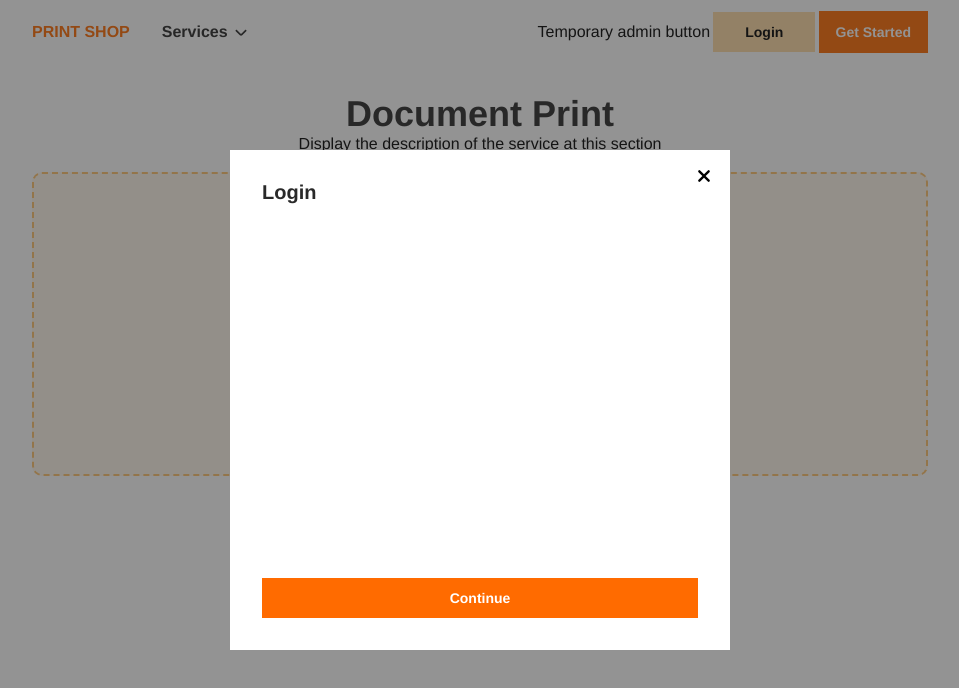
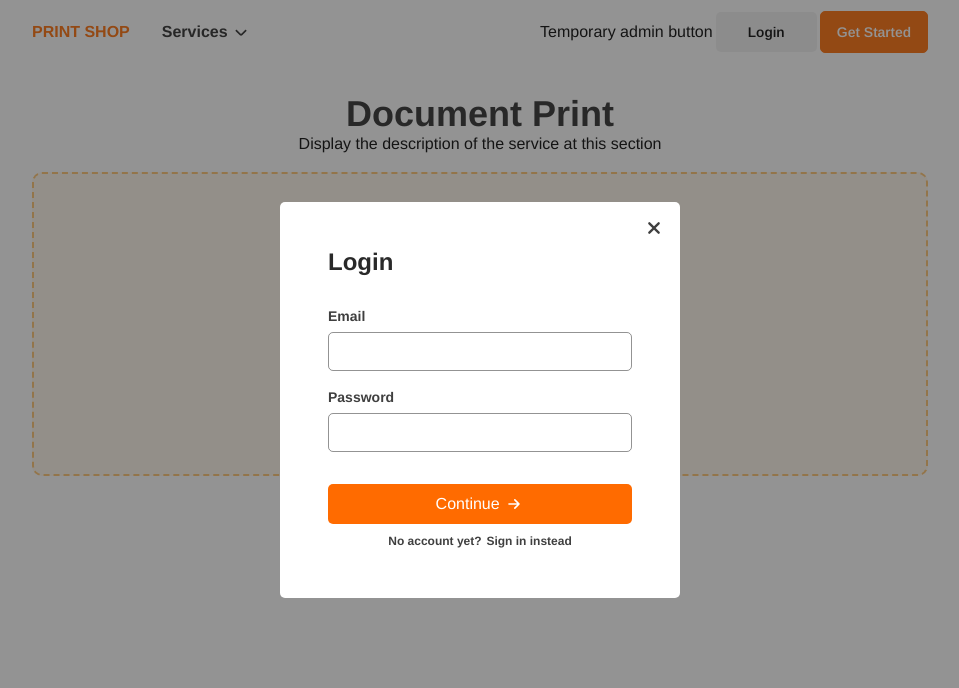
Before and after one commit to GeloyC/printshop, a React (Vite) app in the folder client/: page /service/slug in a window 1280 px wide. Both pictures are taken after a click on the button "Login". Shown: the top 688 px of the page, without its empty margins (160-1119 px from the left). Built offline with nearby package versions, Linux system fonts and the light colour scheme.

Commit message:
design a draft for login and signup modal

```diff
--- a/client/src/components/client/navbar.tsx
+++ b/client/src/components/client/navbar.tsx
@@ -33,18 +33,20 @@ function NavBar () {
 
                 <div className="flex items-center h-full gap-[0.2rem]">
                     <Link to="/admin/service">Temporary admin button</Link>
-                    <button onClick={()=>setLoginOpen(true)} className="bg-[#ffdca5] hover:bg-[#ffc36d] active:bg-[#ffdca5] px-[1rem] py-[0.5rem] cursor-pointer transition-all duration-100">
-                        <span className="px-[1rem] font-bold text-[14px]">Login</span>
+                    <button onClick={()=>setLoginOpen(true)} className="bg-[#f2f2f2] hover:bg-[#B1B2B5]/50 active:bg-[#f2f2f2] px-[1rem] py-[0.5rem] rounded-[5px] cursor-pointer transition-all duration-100">
+                        <span className="px-[1rem] text-[14px] font-[600]">Login</span>
                     </button>
-                    <button onClick={()=>setSignupOpen(true)} className="border border-[#ff6b00] bg-[#ff6b00] hover:bg-[#e76100] active:bg-[#ff6b00] px-[1rem] py-[0.5rem] cursor-pointer transition-all duration-100">
-                        <span className="text-[#FFF] font-bold text-[14px]">Get Started</span>
+                    <button onClick={()=>setSignupOpen(true)} className="border border-[#ff6b00] bg-[#ff6b00] hover:bg-[#e76100] active:bg-[#ff6b00] px-[1rem] py-[0.5rem] rounded-[5px] cursor-pointer transition-all duration-100">
+                        <span className="text-[#FFF] text-[14px] font-[600]">Get Started</span>
                     </button>
                 </div>
             </section>
 
             {signupOpen && (
                 <ModalWrapper>
-                    <Signup />
+                    <Signup
+                        close={()=>setSignupOpen(false)}
+                    />
                 </ModalWrapper>
             )}
 
@@ -52,6 +54,7 @@ function NavBar () {
                 <ModalWrapper>
                     <Login
                         close={()=>setLoginOpen(false)}
+                        setSignupOpen={setSignupOpen}
                     />
                 </ModalWrapper>
             )}
--- a/client/src/components/client/services/ServiceItem.tsx
+++ b/client/src/components/client/services/ServiceItem.tsx
@@ -11,7 +11,7 @@ import { Link } from "react-router-dom";
 function ServiceItem () {
 
     return (
-        <Link to={'/service/slug'} className={`group relative grid grid-rows-[auto_auto] w-full h-[250px] rounded-[8px] bg-[#ffc36d]/0 hover:bg-[#ffdca5] p-[0.5rem] transition-all duration-100`}>
+        <Link to={'/service/slug'} className={`group relative grid grid-rows-[auto_auto] w-full h-[250px] rounded-[8px] bg-[#ffc36d]/0 hover:bg-[#ffdca5] p-[0.5rem] transition-all duration-200`}>
             <div className="flex w-full h-[200px] bg-[#f2f2f2] rounded-[5px] overflow-hidden z-10">
                 <img src="/samples-deletelater/985797580.png" alt="" className="w-full h-full"/>
             </div>
--- a/client/src/components/modal/client/Login.tsx
+++ b/client/src/components/modal/client/Login.tsx
@@ -1,34 +1,62 @@
 // icon
 import Close from '/src/assets/icon/close.svg?react'
+import Arrow from '/src/assets/icon/arrow-with-tail.svg?react';
+
+import type { SetStateAction } from 'react'
+
 
 interface LoginProp {
     close: () => void
+    setSignupOpen: React.Dispatch<SetStateAction<boolean>>
 }
 
 function Login ({
-    close
+    close,
+    setSignupOpen
 }: LoginProp) {
 
+    const handleSignupInstead = () => {
+        // reset input fields here
+        setSignupOpen(true)
+        close();
+    }
+
     return (
-        <div className="fade-up relative flex flex-col w-[500px] h-[500px] bg-[#fff] p-[2rem]">
-            <button onClick={close} className="absolute top-3 right-3 cursor-pointer">
-                <Close className='size-7'/>
+        <form className="fade-up relative flex flex-col w-[400px] h-auto bg-[#fff] p-[3rem] rounded-[5px] gap-[2rem]">
+            <button type='button' onClick={close} className="absolute top-3 right-3 cursor-pointer hover:bg-[#f2f2f2] active:bg-transparent rounded-full">
+                <Close className='size-7 opacity-75'/>
             </button>
-            <span className="text-[20px] text-[#292929] font-bold leading-none">Login</span>
+            <span className="text-[24px] text-[#292929] font-bold leading-none">Login</span>
 
 
             <div className='flex flex-col items-start w-full h-full gap-[1rem]'>
+                {/* input fields here */}
+                <div className='flex flex-col w-full full gap-[0.3rem]'>
+                    <span className='text-[14px] font-bold opacity-75'>Email</span>
+                    <input type="email" name="input_email" id="input_email"
+                    className='text-[14px] font-bold p-[0.5rem] border border-[#292929]/50 focus:outline-[#ff6b00] rounded-[5px]'/>
+                </div>
 
-                {/* input fields here */}
-
+                <div className='flex flex-col w-full full gap-[0.3rem]'>
+                    <span className='text-[14px] font-bold opacity-75'>Password</span>
+                    <input type="password" name="input_password" id="input_password"
+                    className='text-[14px] font-bold p-[0.5rem] border border-[#292929]/50 focus:outline-[#ff6b00] rounded-[5px]'/>
+                </div>
             </div>
 
-            <div className='flex items-center w-full gap-[0.3rem]'>
-                <button className='py-[0.5rem] w-full bg-[#ff6b00] hover:bg-[#cc4c02] active:bg-[#ff6b00] transition-all duration-100 cursor-pointer'>
-                    <span className='text-[14px] text-[#fff] font-bold'>Continue</span>
+            <div className='flex flex-col items-center w-full gap-[0.5rem]'>
+                <button className='group flex items-center justify-center gap-[0.3rem] py-[0.5rem] rounded-[5px] w-full bg-[#ff6b00] hover:bg-[#ea6200] active:bg-[#cc4c02]/90 transition-all duration-100 cursor-pointer'>
+                    <span className='text-[16px] text-[#fff]'>Continue</span>
+                    <Arrow className="size-5 group-hover:translate-x-1 transition-all duration-200" color='#fff' />
                 </button>
+
+                <div className='flex items-center justify-center gap-[0.3rem] text-[12px] text-[#404040] font-bold'>
+                    <span>No account yet?</span>
+                    <button type='button' onClick={handleSignupInstead}
+                    className='cursor-pointer hover:underline active:text-[#cc4c02]'>Sign in instead</button>
+                </div>
             </div>
-        </div>
+        </form>
     )
 }
 
--- a/client/src/components/modal/client/Signup.tsx
+++ b/client/src/components/modal/client/Signup.tsx
@@ -1,9 +1,59 @@
+// icon
+import Close from '/src/assets/icon/close.svg?react'
+import Arrow from '/src/assets/icon/arrow-with-tail.svg?react';
 
-function Signup () {
+
+type SignupProp = {
+    close: () => void
+}
+
+function Signup ({
+    close
+}: SignupProp) {
 
     return (
-        <div className="fade-up relative flex flex-col w-[500px] h-[500px] bg-[#fff] p-[2rem]">
-            asdas
+        <div className='fade-up grid grid-cols-2 rounded-[10px] overflow-hidden'>
+            <div className='flex items-center justify-center p-[0.5rem] bg-[#fff]'>
+                <div className='flex items-center justify-center w-full h-full bg-[#B1B2B5]/50 rounded-[5px]'>
+                    asdasd
+                </div>
+            </div>
+
+            <div className="relative flex flex-col items-start justify-between w-[400px] h-auto bg-[#fff] p-[3rem] gap-[2rem]">
+                <button onClick={close} className="absolute top-3 right-3 hover:bg-[#f2f2f2] active:bg-transparent rounded-full cursor-pointer">
+                    <Close className='size-7 opacity-75' />
+                </button>
+
+                <span className="text-[24px] text-[#292929] font-bold leading-none">Create an account</span>
+
+                <div className='flex flex-col items-start w-full h-full gap-[1rem]'>
+                    {/* input fields here */}
+                    <div className='flex flex-col gap-[0.3rem] w-full'>
+                        <span className='text-[14px] font-bold opacity-75'>Name</span>
+                        <input type="text" name="input_name" id="input_name"
+                        className='text-[14px] font-bold p-[0.5rem] border border-[#292929]/50 focus:outline-[#ff6b00] rounded-[5px]'/>
+                    </div>
+
+                    <div className='flex flex-col gap-[0.3rem] w-full'>
+                        <span className='text-[14px] font-bold opacity-75'>Email</span>
+                        <input type="email" name="input_email" id="input_email"
+                        className='text-[14px] font-bold p-[0.5rem] border border-[#292929]/50 focus:outline-[#ff6b00] rounded-[5px]'/>
+                    </div>
+
+                    <div className='flex flex-col w-full full gap-[0.3rem]'>
+                        <span className='text-[14px] font-bold opacity-75'>Password</span>
+                        <input type="password" name="input_password" id="input_password"
+                        className='text-[14px] font-bold p-[0.5rem] border border-[#292929]/50 focus:outline-[#ff6b00] rounded-[5px]'/>
+                    </div>
+                </div>
+
+                <div className='flex items-center w-full gap-[0.3rem]'>
+                    <button className='group flex items-center justify-center gap-[0.3rem] py-[0.5rem] rounded-[5px] w-full bg-[#ff6b00] hover:bg-[#ea6200] active:bg-[#cc4c02]/90 transition-all duration-100 cursor-pointer'>
+                        <span className='text-[16px] text-[#fff]'>Continue</span>
+                        <Arrow className="size-5 group-hover:translate-x-1 transition-all duration-200" color='#fff' />
+                    </button>
+                </div>
+            </div>
         </div>
     )
 }
--- a/client/src/pages/client/Cart/CartItem.tsx
+++ b/client/src/pages/client/Cart/CartItem.tsx
@@ -52,7 +52,7 @@ function CartItem ({
     }
 
     return (
-        <div className={`flex flex-col w-full py-[0.75rem] gap-[0.3rem] bg-[#fff] border-b border-[#292929]/25`}>
+        <div className={`flex flex-col w-full py-[0.75rem] gap-[0.3rem] bg-[#fff] border-b border-[#292929]/15`}>
             <div className="flex items-center justify-between w-full">
                 <div className="flex items-center gap-[0.5rem]">
                     {/* conditionally display icon for pdf or docx file based on file extension later */}
--- a/client/src/pages/client/Cart/OrderSummary.tsx
+++ b/client/src/pages/client/Cart/OrderSummary.tsx
@@ -1,3 +1,8 @@
+
+/*
+* If a user is not logged in, an alert window must pop once the 'Confirm Order button' is clicked
+* Files and configurations for each must not be wiped during login and must continue normally after successfully login
+*/
 
 
 function OrderSummary () {
--- a/client/src/pages/client/Service/DisplayFiles.tsx
+++ b/client/src/pages/client/Service/DisplayFiles.tsx
@@ -16,7 +16,6 @@ import type { fileItem } from "../../../types/FileType";
 
 interface DisplayFilesProp {
     setSelectedFile: React.Dispatch<SetStateAction<fileItem|null>>
-    setError: React.Dispatch<SetStateAction<string>>
 }
 
 function DisplayFiles ({
@@ -45,7 +44,7 @@ function DisplayFiles ({
             const fileExtension = file?.name.split('.').pop();
 
             const newFile: fileItem = {
-                id: crypto.randomUUID(),
+                id: `${file.name}-${file.name}-${file.lastModified}`,
                 file: file,
                 quantity: 1
             }
@@ -53,7 +52,7 @@ function DisplayFiles ({
             if(!allowedExtension.includes(String(fileExtension))) {
                 console.log(newFile.file.name, ' is not allowed because the extension is ', fileExtension)
 
-                setError('Only file with .pdf, .docx allowed');
+                setError('Only file with .pdf, .docx extension allowed');
                 setTimeout(()=>setError(''), 3000);
                 return;
             }
@@ -96,15 +95,13 @@ function DisplayFiles ({
             const fileExtension = file?.name.split('.').pop();
 
             const newFile: fileItem = {
-                id: crypto.randomUUID(),
+                id: `${file.name}-${file.name}-${file.lastModified}`,
                 file: file,
                 quantity: 1
             }
 
             if(!allowedExtension.includes(String(fileExtension))) {
-                console.log(file.name, ' is not allowed because the extension is ', fileExtension)
-
-                setError('Only file with .pdf, .docx allowed');
+                setError('Only file with .pdf, .docx extension allowed');
                 setTimeout(()=>setError(''), 3000);
                 return;
             }
@@ -147,6 +144,9 @@ function DisplayFiles ({
     }
 
 
+    useEffect(() => {
+        console.log('files: ', files)
+    }, [files])
 
     return (
         <div className={`fade-up flex flex-col w-full min-h-[300px] h-fit max-h-[620px] ${dragOver ? 'bg-[#ffdca5]' : 'bg-[#fff8ec]'} border-2 ${files.length <= 0 && 'border-dashed' } border-[#ffc36d] rounded-[10px] overflow-hidden`}>
@@ -184,12 +184,12 @@ function DisplayFiles ({
                 className={`flex ${files.length > 0 ? 'items-start justify-center' : 'items-center justify-center'} w-full min-h-[300px] h-fit max-h-full p-[1rem]
                 overflow-y-auto thin-scrollbar`}
             >
-                {files.length < 1 ? (
+                {files.length <= 0 ? (
                     <NoFilesWrapper />
                 ):(
                     <div className="grid grid-cols-2 items-center justify-center gap-[0.5rem] w-full">
                         {files.map((file, index) => (
-                            <DocumentItem key={file.id}
+                            <DocumentItem key={file?.id}
                                 file={file}
                                 onSelectFile={()=>setSelectedFile(file)}
                                 handleRemoveFile={()=>handleRemoveFile(index)}
--- a/client/src/pages/client/Service/DocumentItem.tsx
+++ b/client/src/pages/client/Service/DocumentItem.tsx
@@ -27,8 +27,8 @@ function DocumentItem ({
             <span className='absolute -top-2 left-5 px-[0.5rem] py-[0.2rem] text-[10px] text-[#292929]/75 font-bold leading-none border border-[#292929]/50 bg-[#fff] rounded-full text-nowrap'>Not yet configured</span>
 
             {file.file?.type === 'application/pdf' ? <PDFIcon className="size-10 shrink-0" color="#F40F02"/> : <DOCXIcon className="size-10 shrink-0" color="#1B5EBE"/>}
-            <div title={file.file.name} className="flex flex-col items-start w-full gap-[0.1rem]">
-                <span className="text-[14px] text-[#292929] font-bold w-auto truncate">{file.file.name}</span>
+            <div title={file.file?.name} className="flex flex-col items-start w-full gap-[0.1rem]">
+                <span className="text-[14px] text-[#292929] font-bold w-auto truncate">{file.file?.name}</span>
                 <span className="text-[12px] font-bold opacity-50">file size: {(file.file.size / 1024).toFixed(2)} kb</span>
             </div>
 
--- a/client/src/pages/client/Service/NoFilesWrapper.tsx
+++ b/client/src/pages/client/Service/NoFilesWrapper.tsx
@@ -3,6 +3,7 @@ import { useFileContext } from "../../../context/fileContext";
 // icon
 import UploadBig from '/src/assets/icon/upload_big.svg?react'
 import Document from '/src/assets/icon/document.svg?react'
+import type { fileItem } from "../../../types/FileType";
 
 
 function NoFilesWrapper () {
@@ -13,7 +14,16 @@ function NoFilesWrapper () {
         e.preventDefault();
 
         const files = Array.from(e.target.files ?? []);
-        setFiles(files);
+
+        files.forEach(file => {
+            const newFile: fileItem = {
+                id: `${file.name}-${file.name}-${file.lastModified}`,
+                file: file,
+                quantity: 1
+            }
+
+            setFiles(currentFiles =>  [...currentFiles, newFile]);
+        })
     }
 
     return (
@@ -29,7 +39,7 @@ function NoFilesWrapper () {
 
                     {/* insert the slug name or service_id on the attr htmlFor later */}
                     <label htmlFor={'service_'}
-                    className="flex items-center gap-[0.5rem] bg-[#ff6b00] hover:bg-[#cc4c02]/90 active:bg-[#ff6b00] cursor-pointer p-[0.5rem] rounded-[5px]">
+                    className="flex items-center gap-[0.5rem] bg-[#ff6b00] hover:bg-[#cc4c02]/90 active:bg-[#ff6b00] cursor-pointer p-[0.75rem] rounded-[5px] transition-all duration-200">
                         <Document className="size-5" color="#fff" />
                         <span className="text-[#fff] text-[14px] font-bold leading-none">Choose file</span>
                     </label>
```
Also changed, not shown: client/src/components/modal/client/DeleteItemFromCartAlert.tsx (+4 -4 lines), client/palette.txt.
